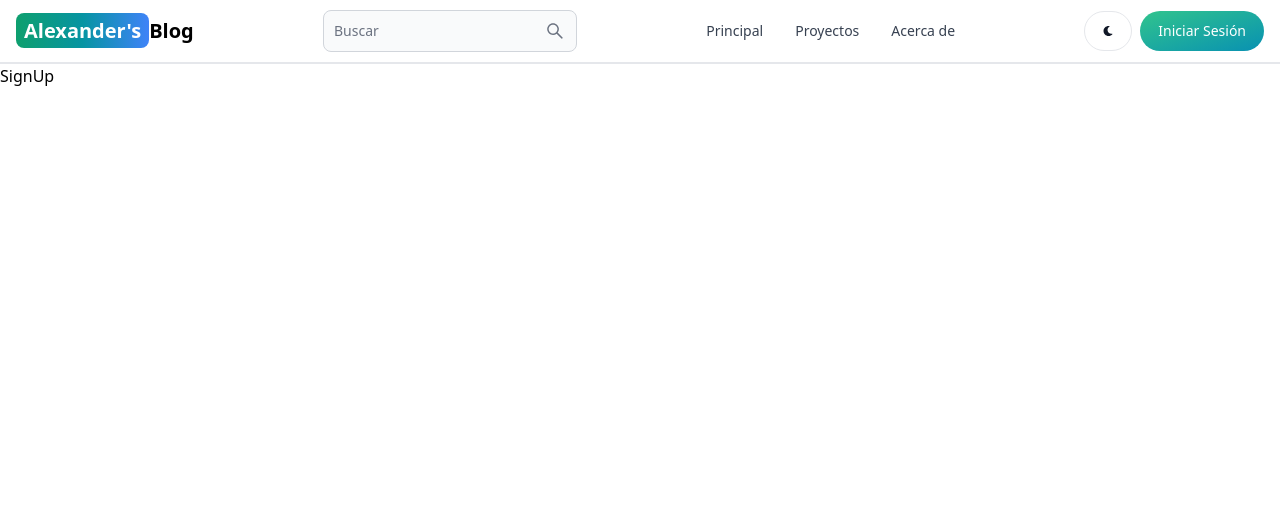
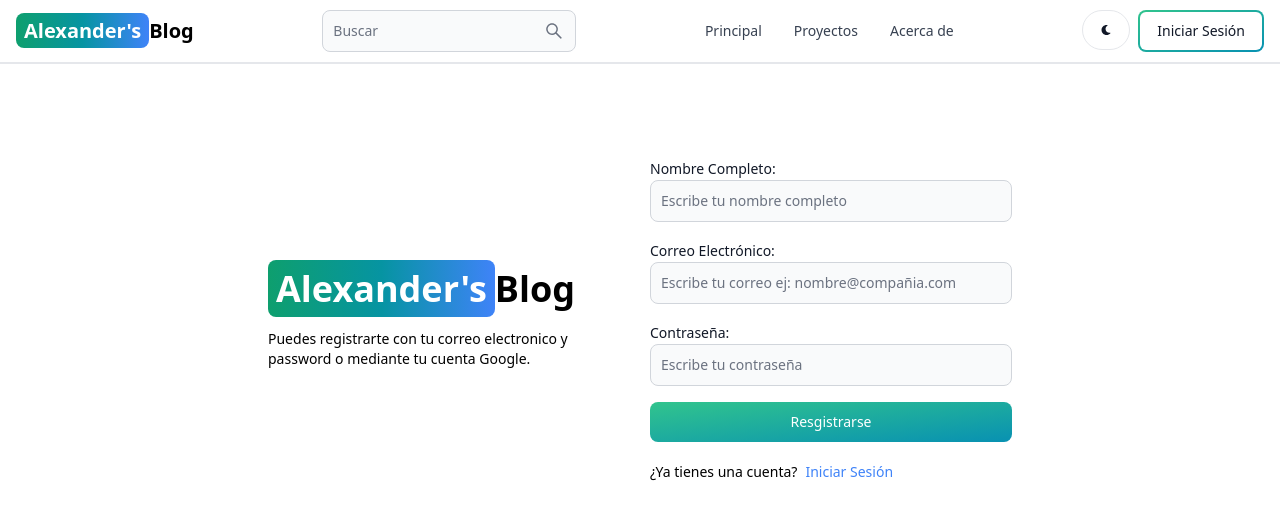
Before and after one commit to bautistalexander/mern-blog-frontend, a React (Vite) app: page /registrarse in a window 1280 px wide. Shown: the top 518 px of the page. Built offline with nearby package versions, Linux system fonts and the light colour scheme.

Commit message:
Se creó el formulario para registrar usuario

```diff
--- a/src/components/Header.jsx
+++ b/src/components/Header.jsx
@@ -8,8 +8,6 @@
     <Navbar className='border-b-2'>
       <Link to='' className='self-center whitespace-nowrap text-sm sm:text-xl font-semibold dark:text-white '>
         <span className='px-2 py-1 bg-gradient-to-r from-green-500 via-teal-500 to-blue-500 rounded-lg text-white'>Alexander's</span>
-
-        {/* <span className='px-2 py-1 bg-gradient-to-r from-indigo-500 via-purple-500 to-pink-500'>Alexander's</span> */}
         Blog
       </Link>
       <form>
@@ -27,8 +25,8 @@
         <Button className='w-12 h-10 hidden sm:inline' color='gray' pill>
           <FaMoon />
         </Button>
-        <Link>
-          <Button gradientDuoTone='greenToBlue' pill>
+        <Link to='/iniciar-sesion'>
+          <Button gradientDuoTone='greenToBlue' outline>
             Iniciar Sesión
           </Button>
         </Link>
--- a/src/pages/SignUp.jsx
+++ b/src/pages/SignUp.jsx
@@ -1,6 +1,43 @@
-
+import { Link } from "react-router-dom"
+import { Label, TextInput, Button } from 'flowbite-react'
 export const SignUp = () => {
   return (
-    <div>SignUp</div>
+    <div className='min-h-screen mt-20'>
+      <div className='flex p-3 max-w-3xl mx-auto flex-col md:flex-row md:items-center gap-5'>
+        {/* Left */}
+        <div className='flex-1'>
+          <Link to='' className='font-bold dark:text-white text-4xl'>
+            <span className='px-2 py-1 bg-gradient-to-r from-green-500 via-teal-500 to-blue-500 rounded-lg text-white'>Alexander's</span>
+            Blog
+          </Link>
+          <p className='text-sm mt-5'>
+            Puedes registrarte con tu correo electronico y password o mediante tu cuenta Google.
+          </p>
+        </div>
+
+        {/* right */}
+        <div className='flex-1'>
+          <form className='flex flex-col gap-4'>
+            <div>
+              <Label value='Nombre Completo:' />
+              <TextInput type='text' placeholder='Escribe tu nombre completo'id='username' />
+            </div>
+            <div>
+              <Label value='Correo Electrónico:' />
+              <TextInput type='email' placeholder='Escribe tu correo ej: nombre@compañia.com'id='email' />
+            </div>
+            <div>
+              <Label value='Contraseña:' />
+              <TextInput type='password' placeholder='Escribe tu contraseña'id='password' />
+            </div>
+            <Button type='submit' gradientDuoTone='greenToBlue'>Resgistrarse</Button>
+          </form>
+          <div className='flex gap-2 text-sm mt-5'>
+            <span>¿Ya tienes una cuenta?</span>
+            <Link to='/iniciar-sesion' className='text-blue-500'>Iniciar Sesión</Link>
+          </div>
+        </div>
+      </div>
+    </div>
   )
 }
```
